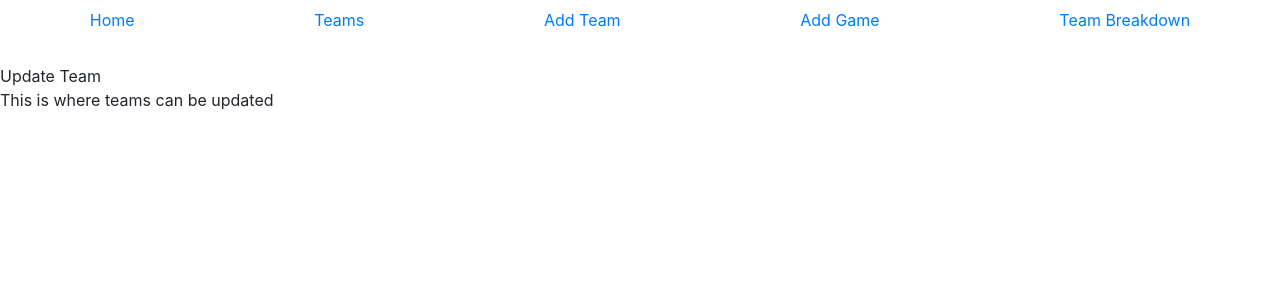
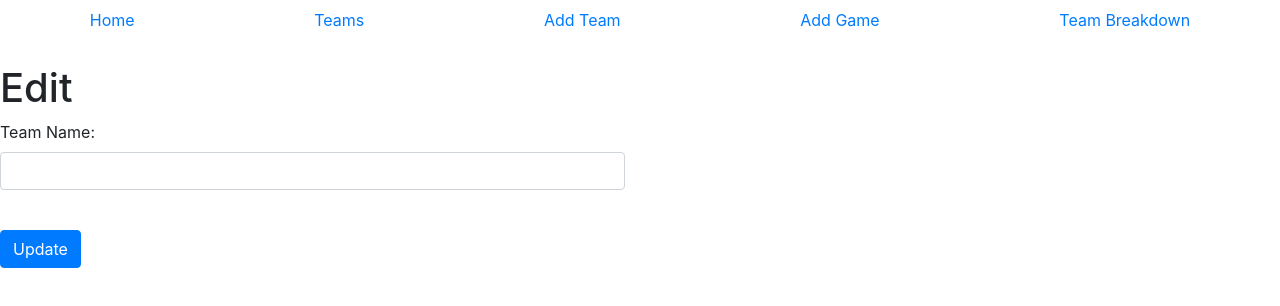
Before and after one commit to dasanidaniel/Computer-Science-ICS4U-2021, a Vue app in the folder mevnproject/: page /edit/1 in a window 1280 px wide. Shown: the top 306 px of the page. Built offline with nearby package versions, Linux system fonts and the light colour scheme.

Commit message:
added edit function

```diff
--- a/mevnproject/src/components/Teams.vue
+++ b/mevnproject/src/components/Teams.vue
@@ -14,21 +14,32 @@
                 <th>L</th>
                 <th>W/L</th>
                 <th>GB</th>
-                <th>HOME</th>
-                <th>AWAY</th>
                 <th>DIV</th>
                 <th>CONF</th>
                 <th>PPG</th>
                 <th>OPP PPG</th>
                 <th>DIFF</th>
-                <th>STRK</th>
+
                 <th>L10</th>
+                <th>EDIT</th>
+                <th>DELETE</th>
               </tr>
             </thead>
 
             <tbody>
               <tr v-for="team in teams" :key="team._id">
                 <td>{{ team.name }}</td>
+                <td>{{ team.win }}</td>
+                <td>{{ team.loss }}</td>
+                <td>{{ team.PCT }}</td>
+                <td>{{ team.GB }}</td>
+                <td>{{ team.divRecord.win }}-{{team.divRecord.loss}}</td>
+                <td>{{ team.confRecord.win }}-{{team.confRecord.loss }}</td>
+                <td>{{ team.PPG }}</td>
+                <td>{{ team.oppPPG }}</td>
+                <td>{{ team.avgDiff }}</td>
+                <td>{{ team.last10 }}</td>
+
 
                 <td>
                   <router-link
--- a/mevnproject/src/components/UpdateTeam.vue
+++ b/mevnproject/src/components/UpdateTeam.vue
@@ -1,17 +1,41 @@
  <template>
- <div >
-   <div >
-     <div >
-       <div >Update Team</div>
-
-       <div >
-         This is where teams can be updated
+  <div>
+    <div>
+      <h1>Edit</h1>
+    </div>
+    <form @submit.prevent="updateTeam">
+      <div class="row">
+        <div class="col-md-6">
+          <div class="form-group">
+            <label>Team Name:</label>
+            <input type="text" class="form-control" v-model="team.name" />
           </div>
         </div>
       </div>
+
+      <br />
+      <div class="form-group">
+        <button class="btn btn-primary">Update</button>
+      </div>
+    </form>
   </div>
 </template>
  <script>
 export default {
+
+      data() {
+        return {
+          team: {}
         }
+      },
+
+      methods: {
+        updateTeam() {
+          let uri = `http://localhost:5000/teams/update/${this.$route.params.id}`;
+          this.axios.post(uri, this.team).then(() => {
+            this.$router.push({name: 'teams'});
+          });
+        }
+      }
+};
 </script>
```
Also changed, not shown: 1 other file (tests, documents, lock files or other folders). Lines whose indentation alone changed are shown as unchanged.
